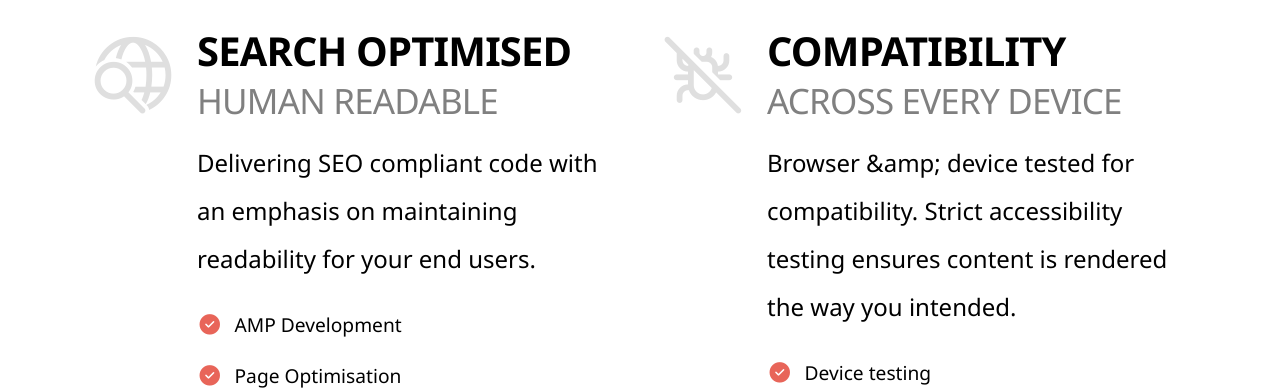
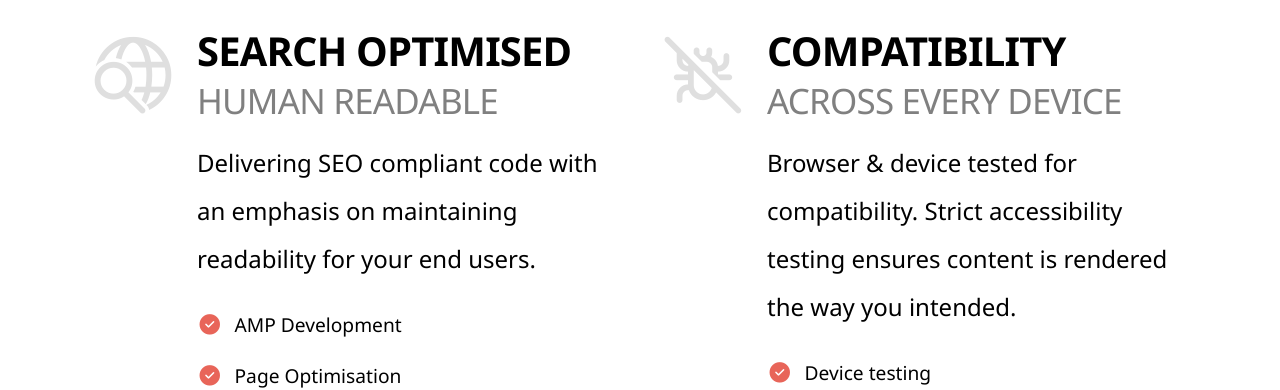
Before and after one commit to idlelimey/tim-cutting, a React (Create React App) app: page / in a window 1280 px wide. Shown: the part 1360-1750 px from the top of the page. Built offline with nearby package versions, Linux system fonts and the light colour scheme.

Commit message:
Update Content.js

```diff
--- a/src/Data/Content.js
+++ b/src/Data/Content.js
@@ -133,7 +133,7 @@ export const infoCards = [
         'icon': 'no-bug',
         'heading': 'Compatibility',
         'subheading': 'Across Every Device',
-        'content': 'Browser &amp; device tested for compatibility.  Strict accessibility testing ensures  content is rendered the way you intended.',
+        'content': 'Browser & device tested for compatibility.  Strict accessibility testing ensures  content is rendered the way you intended.',
         'list': [
             'Device testing',
             'Full Browser Compatibility',
```
